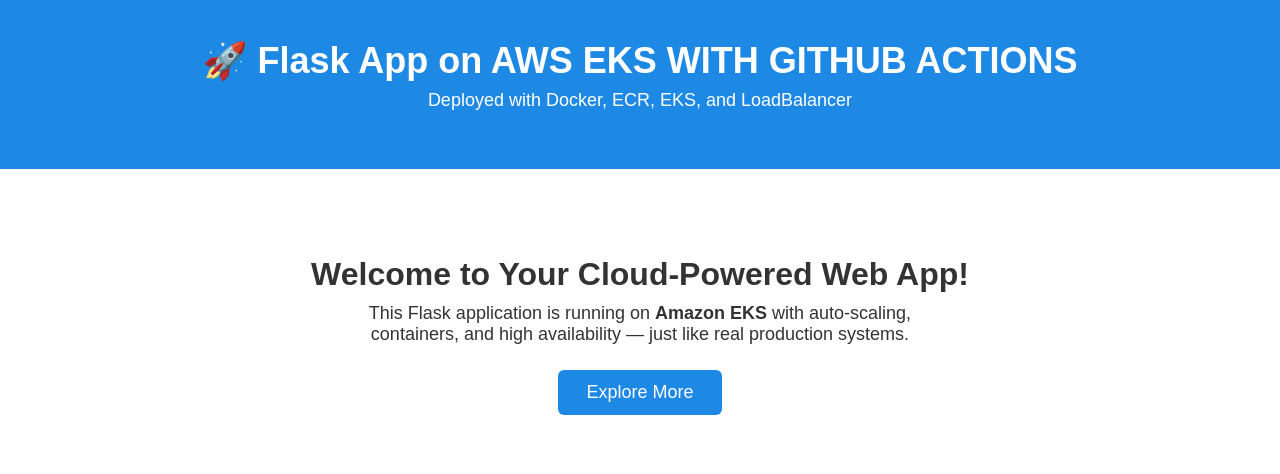
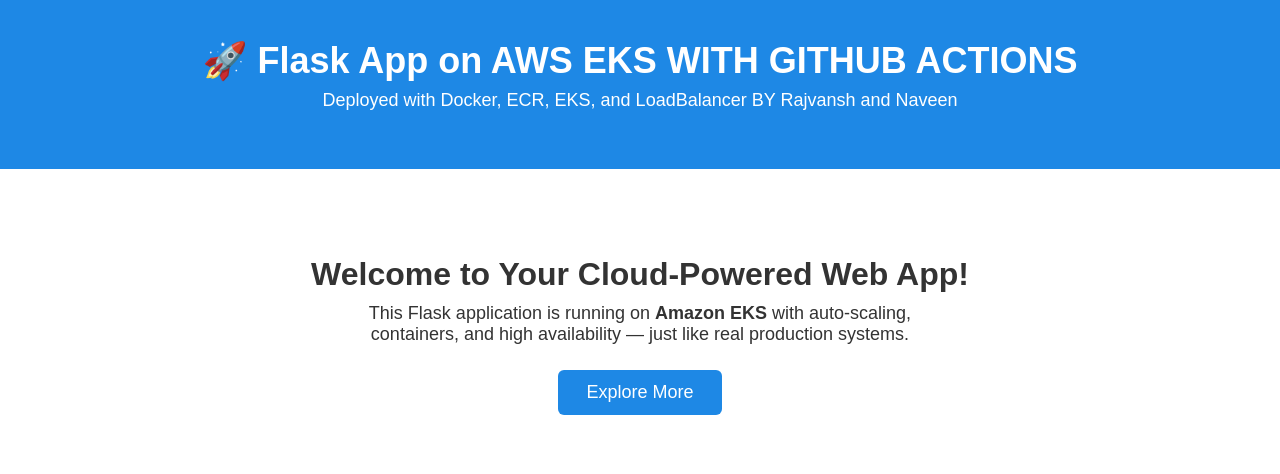
Before and after one commit to naveen-sharma15/eks-github-pipeline, a Flask app: page / in a window 1280 px wide. Shown: the top 474 px of the page. Run offline with Flask 3, Linux system fonts and the light colour scheme.

Commit message:
Update deployment description in index.html

```diff
--- a/templates/index.html
+++ b/templates/index.html
@@ -11,7 +11,7 @@
     <header>
         <div class="container">
             <h1>🚀 Flask App on AWS EKS WITH GITHUB ACTIONS </h1>
-            <p>Deployed with Docker, ECR, EKS, and LoadBalancer</p>
+            <p>Deployed with Docker, ECR, EKS, and LoadBalancer BY Rajvansh and Naveen</p>
         </div>
     </header>
 
```
